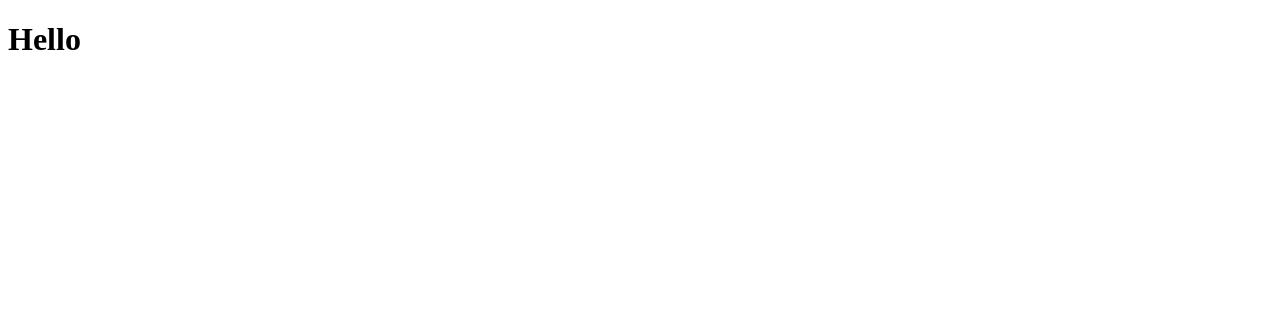
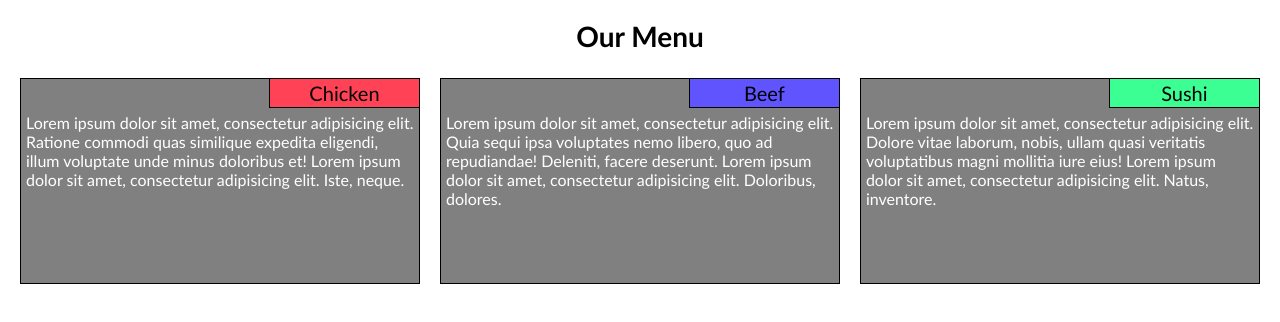
Before and after one commit to samanyukansara/coursera-jhu-html-css-javascript, a plain HTML site: page module2-solution/index.html in a window 1280 px wide. Drawn offline with Linux system fonts and the light colour scheme.

Commit message:
Module 3 Solution Completed

```diff
--- /dev/null
+++ b/module2-solution/css/styles.css
@@ -0,0 +1,93 @@
+* {
+  box-sizing: border-box;
+  font-family: Futura, Calibri, Candara, Arial, Helvetica;
+}
+
+h1 {
+  margin-bottom: 15px;
+  text-align: center;
+  font-size: 1.75em;
+}
+
+p {
+  background-color: grey;
+  padding: 5px;
+  color: white;
+  margin: 0;
+  height: 100%;
+}
+
+body {
+  margin: 10px;
+}
+
+.product {
+  border: 1px solid black;
+  margin: 10px;
+  background-color: grey;
+}
+
+.product > .product-heading{
+  float: right;
+  width: 150px;
+  border-left: 1px solid black;
+  border-bottom: 1px solid black;
+  text-align: center;
+  padding: 2px;
+  font-size: 1.25em;
+}
+
+.product > .product-detail{
+  clear: right;
+  height: 175px;
+}
+
+#chicken-heading{
+  background-color: #FF4255;
+}
+
+#beef-heading{
+  background-color: #6054FF;
+}
+
+#sushi-heading{
+  background-color: #3BFF92
+}
+
+.row {
+  width: 100%;
+}
+
+/********** Large devices only **********/
+@media (min-width: 992px) {
+  .col-lg-4 {
+    float: left;
+  }
+  .col-lg-4 {
+    width: 33.33%;
+  }
+}
+
+/********** Medium devices only **********/
+@media (min-width: 768px) and (max-width: 991px) {
+  .col-md-6, .col-md-12 {
+    float: left;
+  }
+  .col-md-6 {
+    width: 50%;
+  }
+  .col-md-12 {
+    width: 100%;
+  }
+}
+
+/********** Small devices only **********/
+@media (max-width: 767px) {
+  .col-sm-12 {
+    float: left;
+  }
+
+  .col-sm-12 {
+    width: 100%;
+  }
+}
--- a/module2-solution/index.html
+++ b/module2-solution/index.html
@@ -1,10 +1,33 @@
 <!DOCTYPE html>
 <html lang="en">
 <head>
-	<meta charset="UTF-8">
-	<title>Coursera</title>
+	<meta charset="utf-8">
+	<meta http-equiv="X-UA-Compatible" content="IE=edge">
+	<meta name="viewport" content="width=device-width, initial-scale=1">
+	<title>Module 2 Solution</title>
+	<link rel="stylesheet" href="css/styles.css">
 </head>
 <body>
-<h1>Hello</h1>
+	<h1>Our Menu</h1>
+	<div class="row">
+		<div class="col-lg-4 col-md-6 col-sm-12">
+			<div class="product">
+				<div class="product-heading" id="chicken-heading">Chicken</div>
+				<div class="product-detail"><p>Lorem ipsum dolor sit amet, consectetur adipisicing elit. Ratione commodi quas similique expedita eligendi, illum voluptate unde minus doloribus et! Lorem ipsum dolor sit amet, consectetur adipisicing elit. Iste, neque.</p></div>
+			</div>
+		</div>
+		<div class="col-lg-4 col-md-6 col-sm-12">
+			<div class="product">
+				<div class="product-heading" id="beef-heading">Beef</div>
+				<div class="product-detail"><p>Lorem ipsum dolor sit amet, consectetur adipisicing elit. Quia sequi ipsa voluptates nemo libero, quo ad repudiandae! Deleniti, facere deserunt. Lorem ipsum dolor sit amet, consectetur adipisicing elit. Doloribus, dolores.</p></div>
+			</div>
+		</div>
+		<div class="col-lg-4 col-md-12 col-sm-12">
+			<div class="product">
+				<div class="product-heading" id="sushi-heading">Sushi</div>
+				<div class="product-detail"><p>Lorem ipsum dolor sit amet, consectetur adipisicing elit. Dolore vitae laborum, nobis, ullam quasi veritatis voluptatibus magni mollitia iure eius! Lorem ipsum dolor sit amet, consectetur adipisicing elit. Natus, inventore.</p></div>
+			</div>
+		</div>
+	</div>
 </body>
 </html>
```
Also changed, not shown: module3-solution/css/styles.css (+5 -5 lines), 2 other files.
